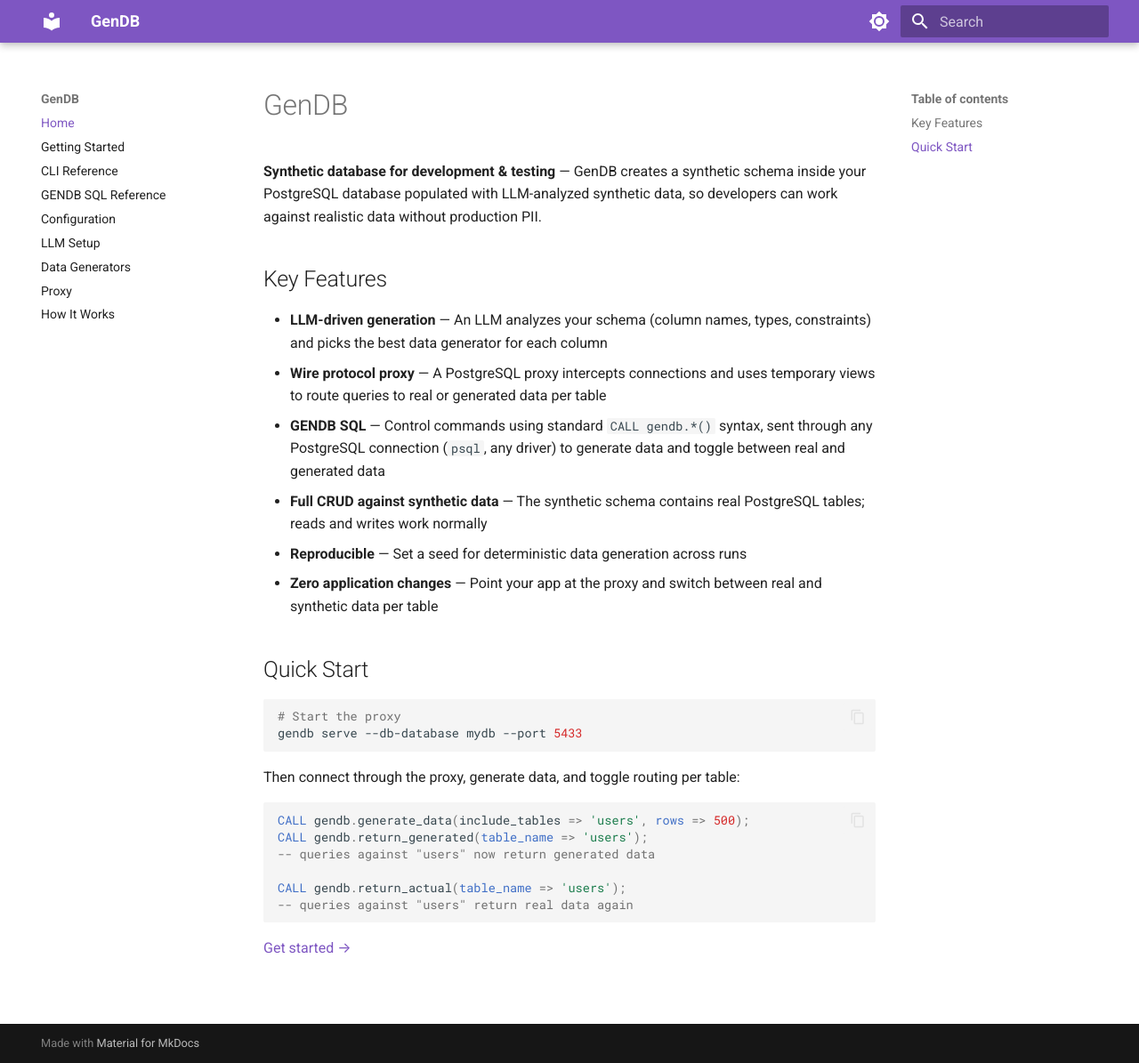
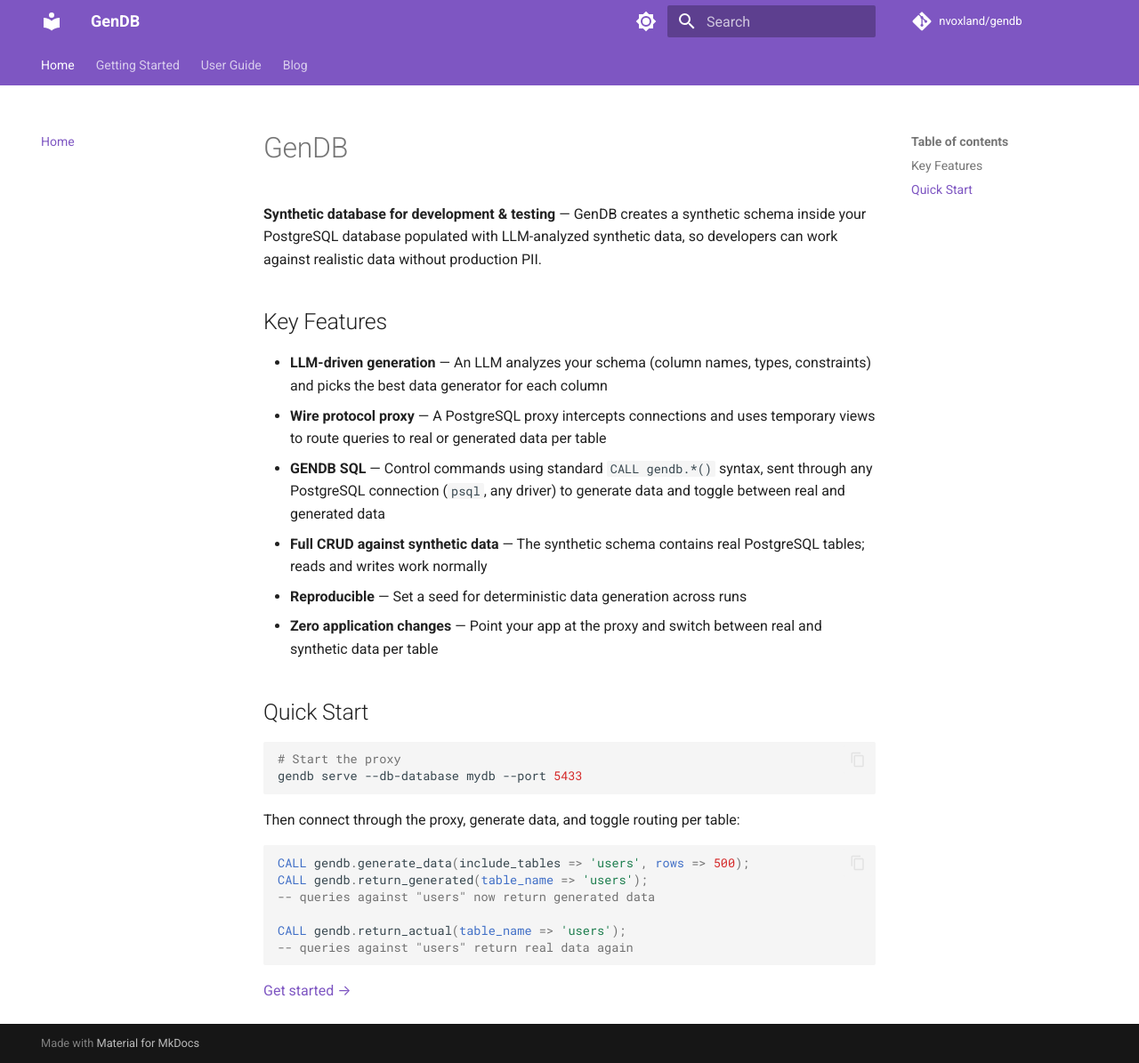
Before and after one commit to nvoxland/gendb, an MkDocs documentation site: the page built from docs/index.md, in a window 1280 px wide and 1195 px high. Shown: the whole window at 89% size. Built offline with MkDocs 1.6.1 and Material for MkDocs 9.7.7, drawn with Linux system fonts in a browser that asks for light colours; comment, search, counter and statistics services are not loaded.

Commit message:
Improved docs

````diff
--- a/docs/index.md
+++ b/docs/index.md
@@ -29,4 +29,4 @@
 -- queries against "users" return real data again
 ```
 
-[Get started →](getting-started.md)
+[Get started →](getting-started/index.md)
--- a/mkdocs.yml
+++ b/mkdocs.yml
@@ -1,6 +1,8 @@
 site_name: GenDB
 site_description: LLM-driven synthetic database for development & testing
 site_url: https://nvoxland.github.io/gendb/
+repo_url: https://github.com/nvoxland/gendb
+repo_name: nvoxland/gendb
 
 theme:
   name: material
@@ -22,18 +24,28 @@
   features:
     - content.code.copy
     - content.tabs.link
+    - navigation.instant
+    - navigation.tracking
+    - navigation.tabs
     - navigation.sections
     - navigation.expand
     - navigation.top
+    - search.suggest
     - search.highlight
 
 plugins:
   - search
+  - awesome-pages
+  - blog
 
 markdown_extensions:
   - admonition
   - pymdownx.details
-  - pymdownx.superfences
+  - pymdownx.superfences:
+      custom_fences:
+        - name: mermaid
+          class: mermaid
+          format: !!python/name:pymdownx.superfences.fence_code_format
   - pymdownx.highlight:
       anchor_linenums: true
   - pymdownx.inlinehilite
@@ -42,14 +54,3 @@
   - pymdownx.snippets
   - attr_list
   - tables
-
-nav:
-  - Home: index.md
-  - Getting Started: getting-started.md
-  - CLI Reference: cli.md
-  - GENDB SQL Reference: gendb-sql.md
-  - Configuration: configuration.md
-  - LLM Setup: llm.md
-  - Data Generators: generators.md
-  - Proxy: proxy.md
-  - How It Works: how-it-works.md
````
Also changed, not shown: CLAUDE.md (added, +11 -0 lines), README.md (+10 -6 lines), docs/blog/index.md (added, +1 -0 lines), docs/blog/posts/gendb-010.md (added, +42 -0 lines), docs/getting-started/how-it-works.md (renamed from docs/how-it-works.md, +17 -11 lines), docs/getting-started/index.md (renamed from docs/getting-started.md, +5 -22 lines), docs/getting-started/installation.md (added, +16 -0 lines), docs/.pages (added), docs/getting-started/.pages (added), docs/guide/.pages (added), docs/guide/cli.md (renamed from docs/cli.md), docs/guide/configuration.md (renamed from docs/configuration.md), docs/guide/gendb-sql.md (renamed from docs/gendb-sql.md), docs/guide/generators.md (renamed from docs/generators.md), 2 more files, 2 other files.
